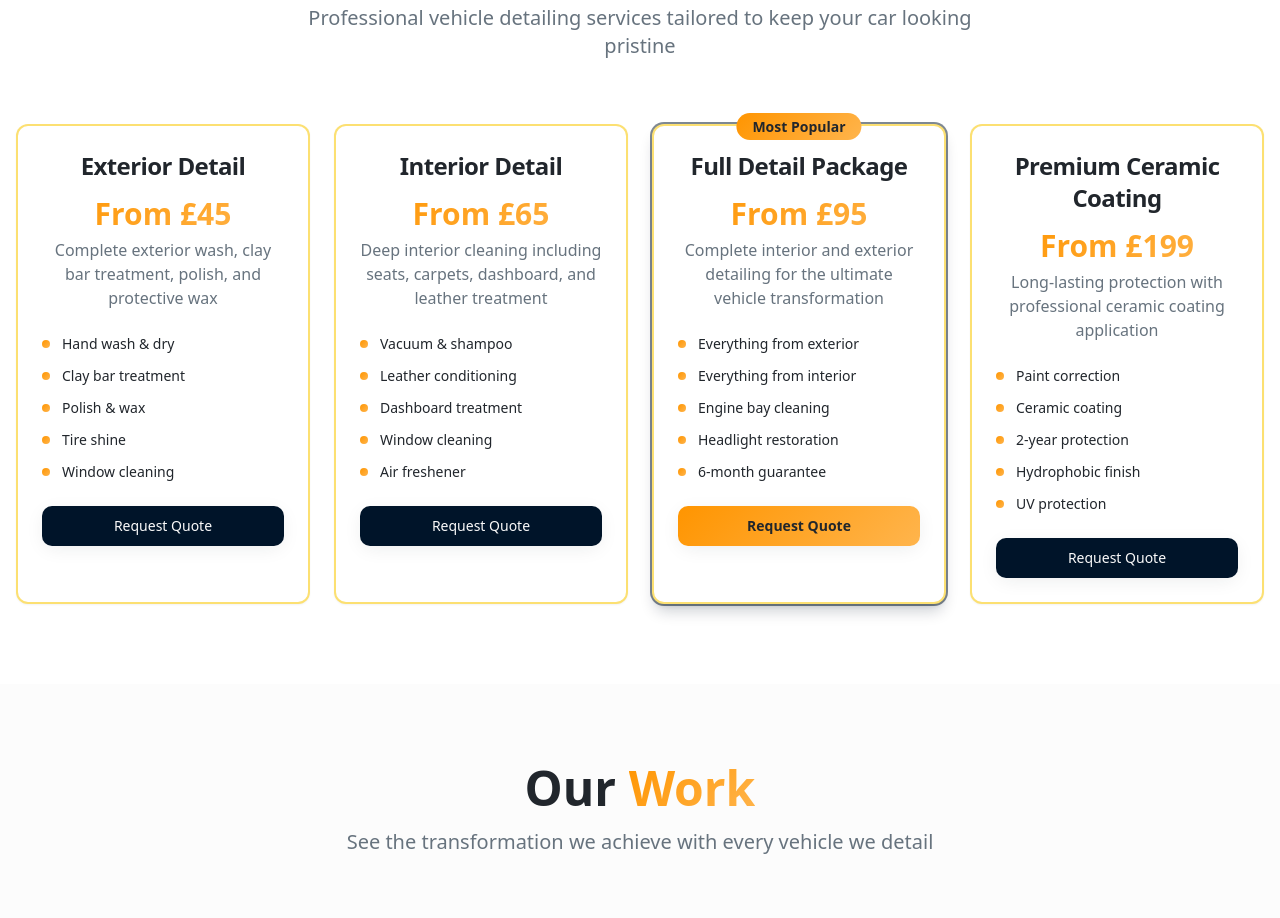
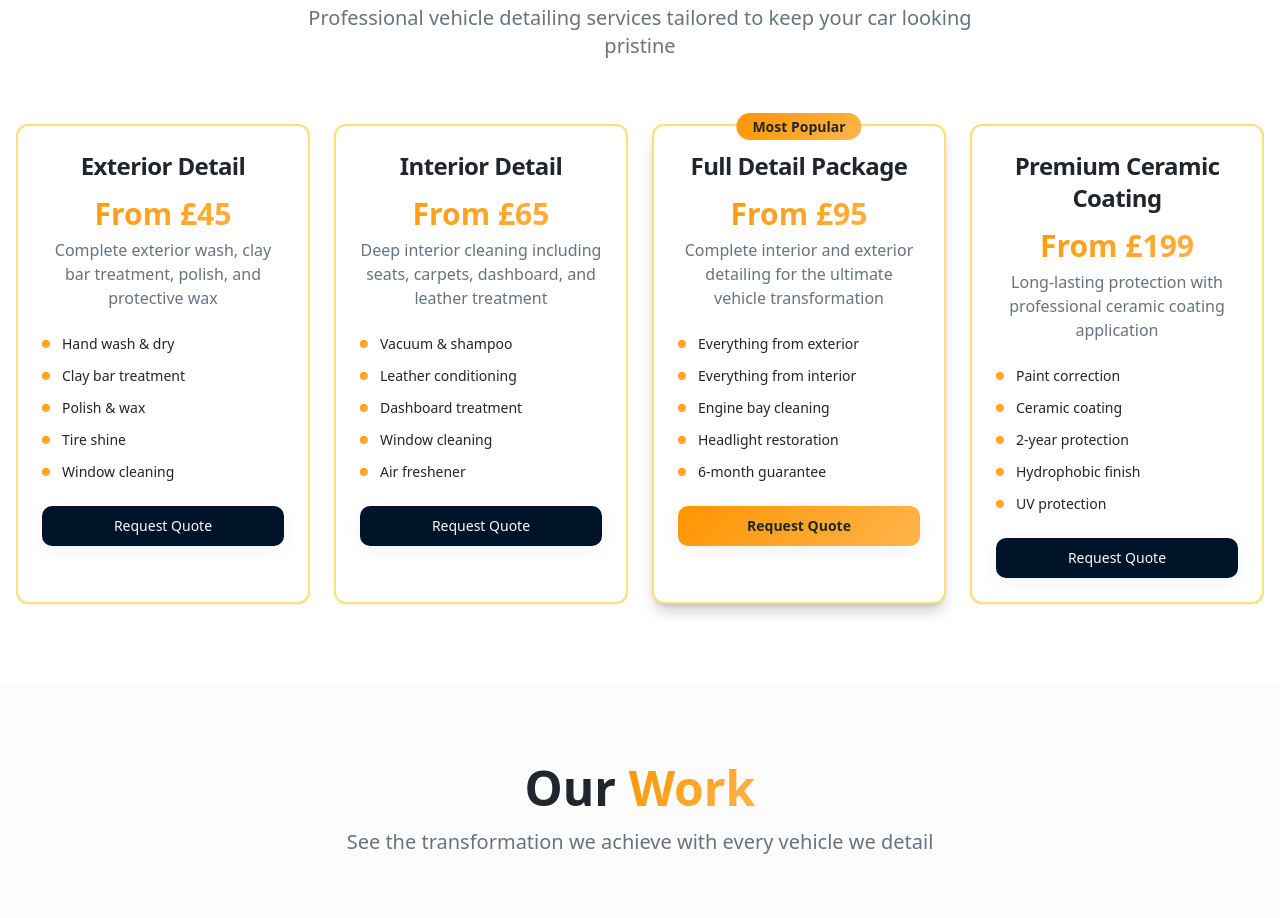
Before and after one commit to codesleeps/birmingham-detailing-boost, a React (Vite) app: page / in a window 1280 px wide. Shown: the part 940-1858 px from the top of the page. Built offline with nearby package versions, Linux system fonts and the light colour scheme.

Commit message:
Fix card border

```diff
--- a/src/components/Services.tsx
+++ b/src/components/Services.tsx
@@ -50,7 +50,7 @@ const Services = () => {
             <Card
               key={index}
               className={`relative border-2 border-yellow-400/60 transition-all duration-300 ease-in-out hover:shadow-2xl hover:-translate-y-2 hover:scale-105 hover:border-yellow-400 ${
-                service.popular ? 'ring-2 ring-primary/50 shadow-lg shadow-primary/20' : 'hover:shadow-primary/10'
+                service.popular ? 'shadow-lg shadow-primary/20' : 'hover:shadow-primary/10'
               }`}
             >
               {service.popular && (
```
